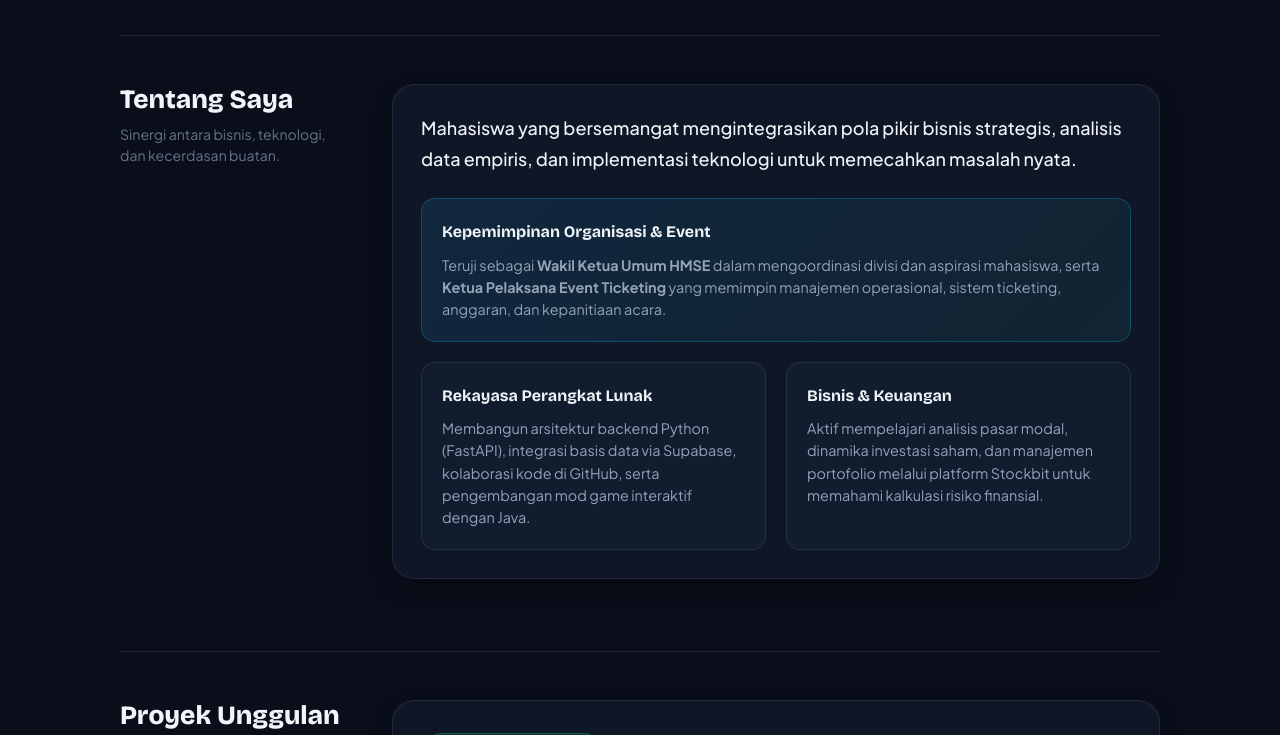
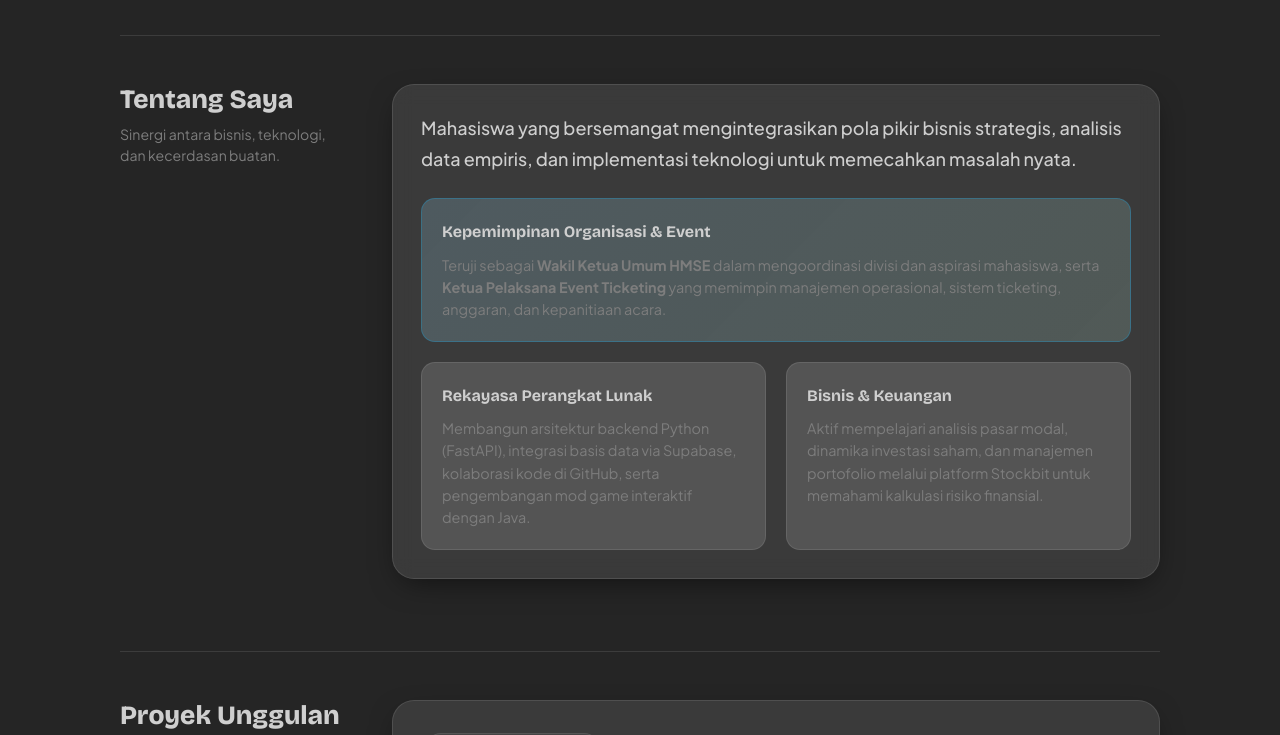
Before and after one commit to ferryandran/ferryandran.github.io, a plain HTML site: page index.html in a window 1280 px wide. Shown: the part 807-1542 px from the top of the page. Drawn offline with nearby package versions, Linux system fonts and the light colour scheme; no server answers.

Commit message:
Ubah palet warna ke monokromatik Ink Wash (abu-abu)

```diff
--- a/index.html
+++ b/index.html
@@ -9,7 +9,7 @@
     content="Portofolio Ferry Andran Saputra — mahasiswa Insan Pembangunan. Fokus pada strategi bisnis, analisis data, dan rekayasa AI (speech AI, Python, FastAPI).">
   <meta name="author" content="Ferry Andran Saputra">
   <meta name="robots" content="index, follow">
-  <meta name="theme-color" content="#0A0E1A">
+  <meta name="theme-color" content="#252525">
   <link rel="canonical" href="https://ferryandran.github.io/">
 
   <!-- Favicon -->
@@ -69,29 +69,29 @@
 
   <style>
     :root {
-      --bg: #0A0E1A;
-      --bg-card: rgba(18, 26, 43, 0.75);
-      --bg-card-hover: rgba(26, 38, 62, 0.85);
-      --bg-glass: rgba(15, 23, 42, 0.65);
-      --menu-bg: #0F172A;
-      --ink: #F1F5F9;
-      --ink-secondary: #94A3B8;
-      --muted: #64748B;
-      --line: rgba(148, 163, 184, 0.14);
-      --line-active: rgba(14, 165, 233, 0.4);
-
-      --accent: #0EA5E9;
-      --accent-rgb: 14, 165, 233;
-      --accent-hover: #38BDF8;
-      --accent-glow: rgba(14, 165, 233, 0.25);
-      --accent-gradient: linear-gradient(135deg, #0EA5E9 0%, #06B6D4 100%);
-      --accent-ink: #03131F;
-
-      --badge-success-bg: rgba(16, 185, 129, 0.15);
-      --badge-success-text: #34D399;
-      --badge-success-border: rgba(16, 185, 129, 0.3);
-
-      --panel: #111C2E;
+      --bg: #252525;
+      --bg-card: rgba(84, 84, 84, 0.45);
+      --bg-card-hover: rgba(125, 125, 125, 0.5);
+      --bg-glass: rgba(37, 37, 37, 0.7);
+      --menu-bg: #252525;
+      --ink: #CFCFCF;
+      --ink-secondary: #7D7D7D;
+      --muted: #7D7D7D;
+      --line: rgba(207, 207, 207, 0.14);
+      --line-active: rgba(207, 207, 207, 0.4);
+
+      --accent: #CFCFCF;
+      --accent-rgb: 207, 207, 207;
+      --accent-hover: #FFFFFF;
+      --accent-glow: rgba(207, 207, 207, 0.25);
+      --accent-gradient: linear-gradient(135deg, #CFCFCF 0%, #7D7D7D 100%);
+      --accent-ink: #252525;
+
+      --badge-success-bg: rgba(125, 125, 125, 0.15);
+      --badge-success-text: #CFCFCF;
+      --badge-success-border: rgba(125, 125, 125, 0.3);
+
+      --panel: #545454;
       --display: "Bricolage Grotesque", -apple-system, BlinkMacSystemFont, "Segoe UI", Roboto, sans-serif;
       --body: "Plus Jakarta Sans", -apple-system, BlinkMacSystemFont, "Segoe UI", Roboto, sans-serif;
       --mono: "JetBrains Mono", monospace;
@@ -101,38 +101,38 @@
       --radius-lg: 22px;
       --radius-full: 9999px;
 
-      --shadow-soft: 0 10px 30px -10px rgba(0, 0, 0, 0.5);
-      --shadow-glow: 0 0 40px -10px rgba(14, 165, 233, 0.35);
+      --shadow-soft: 0 10px 30px -10px rgba(0, 0, 0, 0.6);
+      --shadow-glow: 0 0 40px -10px rgba(207, 207, 207, 0.2);
 
       --nav-height: 72px;
     }
 
     [data-theme="light"] {
-      --bg: #F8FAFC;
-      --bg-card: rgba(255, 255, 255, 0.85);
-      --bg-card-hover: rgba(255, 255, 255, 0.98);
-      --bg-glass: rgba(255, 255, 255, 0.75);
-      --menu-bg: #FFFFFF;
-      --ink: #0F172A;
-      --ink-secondary: #334155;
-      --muted: #64748B;
-      --line: rgba(148, 163, 184, 0.25);
-      --line-active: rgba(14, 165, 233, 0.5);
-
-      --accent: #0284C7;
-      --accent-rgb: 2, 132, 199;
-      --accent-hover: #0369A1;
-      --accent-glow: rgba(2, 132, 199, 0.2);
-      --accent-gradient: linear-gradient(135deg, #0284C7 0%, #0D9488 100%);
-      --accent-ink: #FFFFFF;
-
-      --badge-success-bg: rgba(16, 185, 129, 0.12);
-      --badge-success-text: #047857;
-      --badge-success-border: rgba(16, 185, 129, 0.25);
-
-      --panel: #F1F5F9;
-      --shadow-soft: 0 10px 25px -5px rgba(0, 0, 0, 0.08);
-      --shadow-glow: 0 0 35px -8px rgba(2, 132, 199, 0.25);
+      --bg: #CFCFCF;
+      --bg-card: rgba(255, 255, 255, 0.7);
+      --bg-card-hover: rgba(255, 255, 255, 0.9);
+      --bg-glass: rgba(207, 207, 207, 0.75);
+      --menu-bg: #CFCFCF;
+      --ink: #252525;
+      --ink-secondary: #545454;
+      --muted: #7D7D7D;
+      --line: rgba(37, 37, 37, 0.18);
+      --line-active: rgba(37, 37, 37, 0.4);
+
+      --accent: #252525;
+      --accent-rgb: 37, 37, 37;
+      --accent-hover: #545454;
+      --accent-glow: rgba(37, 37, 37, 0.2);
+      --accent-gradient: linear-gradient(135deg, #545454 0%, #252525 100%);
+      --accent-ink: #CFCFCF;
+
+      --badge-success-bg: rgba(84, 84, 84, 0.15);
+      --badge-success-text: #252525;
+      --badge-success-border: rgba(84, 84, 84, 0.3);
+
+      --panel: #7D7D7D;
+      --shadow-soft: 0 10px 25px -5px rgba(0, 0, 0, 0.12);
+      --shadow-glow: 0 0 35px -8px rgba(37, 37, 37, 0.2);
     }
 
     *,
@@ -366,8 +366,8 @@
       width: 8px;
       height: 8px;
       border-radius: 50%;
-      background: #10B981;
-      box-shadow: 0 0 10px #10B981;
+      background: var(--accent);
+      box-shadow: 0 0 10px var(--accent-glow);
       animation: pulse 2s infinite;
     }
 
```
